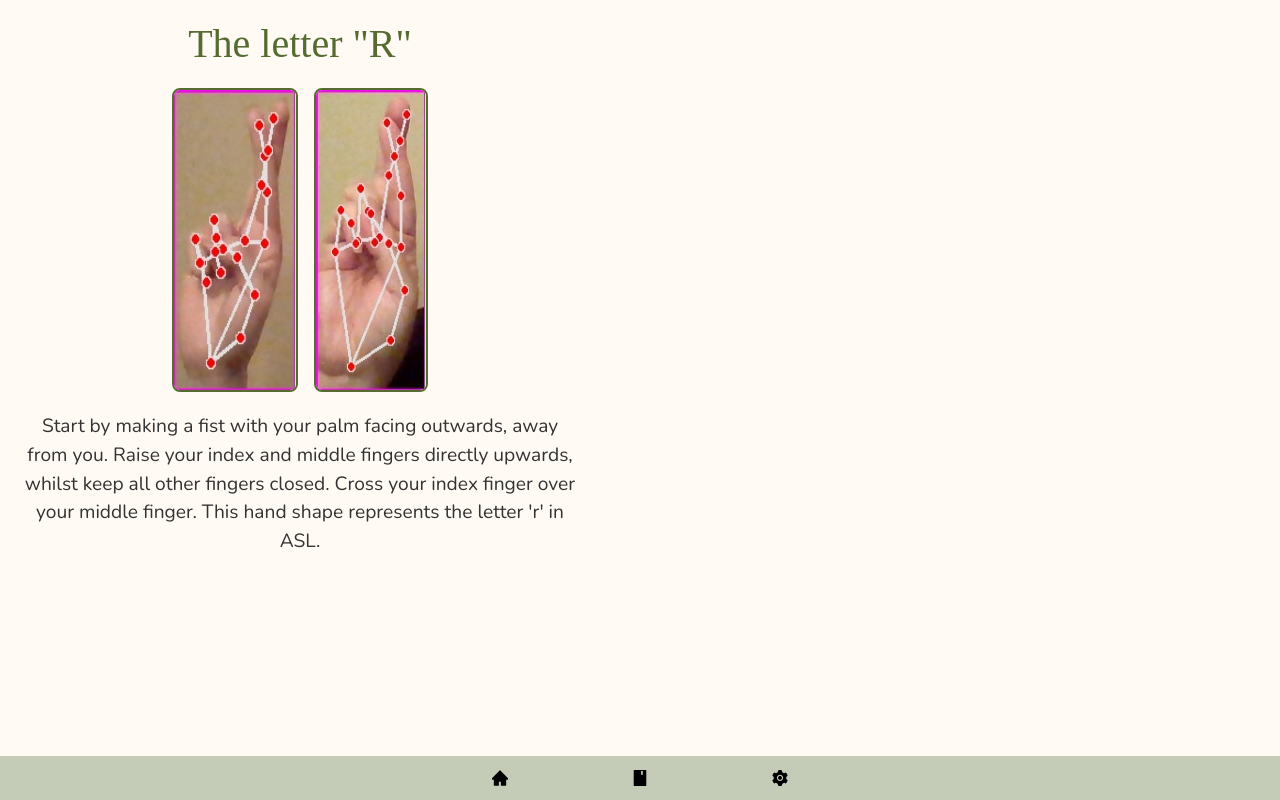
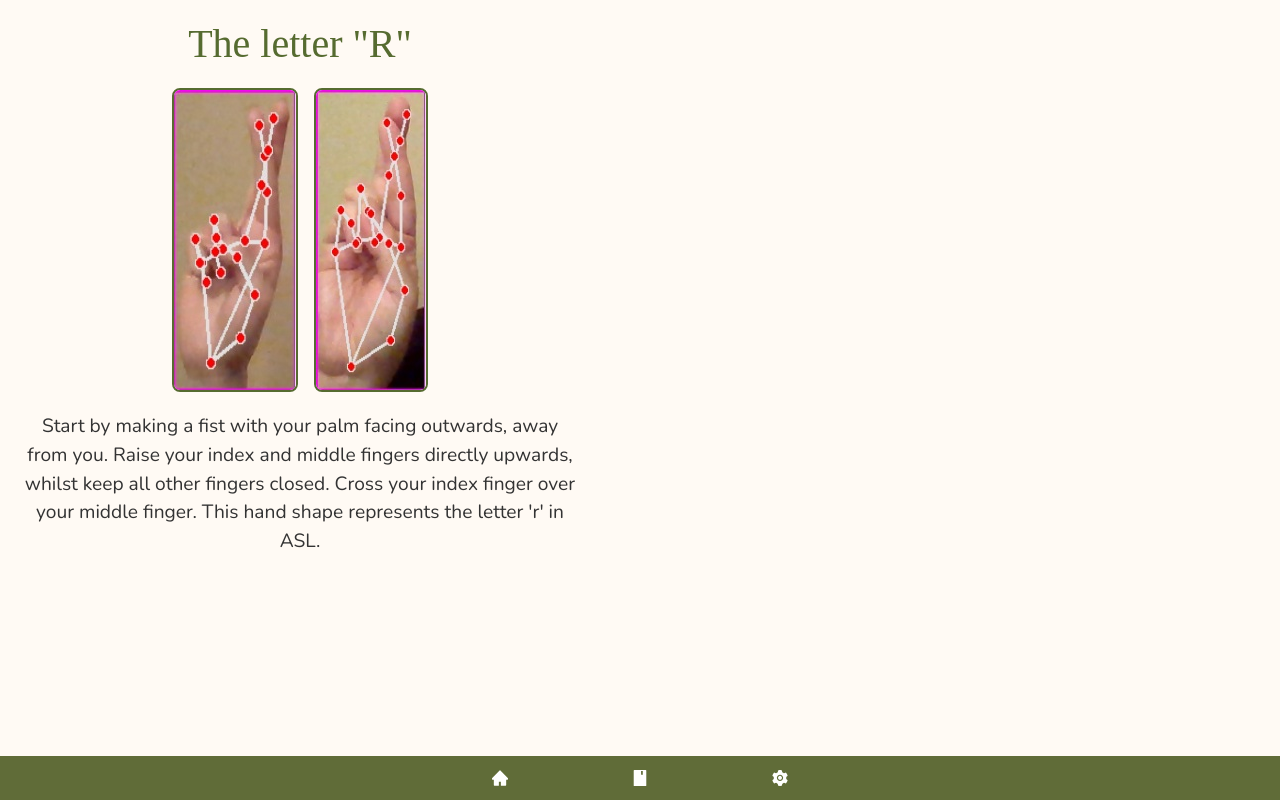
Before and after one commit to michaelvega/LearnASL, a React (Create React App) app: page /#/tutorial in a window 1280 px wide. Built offline with nearby package versions, Linux system fonts and the light colour scheme; a web font is replaced by a local one.

Commit message:
change color scheme

```diff
--- a/src/App.css
+++ b/src/App.css
@@ -1,9 +1,9 @@
 @import url('https://fonts.googleapis.com/css2?family=Inika:wght@400;700&family=Nunito:wght@400;600;700&family=Inria+Sans:wght@400;600;700&display=swap');
 
 :root {
-  --primary: #566B30;
-  --secondary: #C4CBB6;
-  --background: #FFFAF4;
+  --primary: #283618;
+  --secondary: #606c38;
+  --background: #fefae0;
 
   --titleFont: 'Inika', serif;
   --bodyFont: 'Nunito', sans-serif;
@@ -37,7 +37,7 @@
 
 .bottomnav button {
   float: left;
-  color: #000000;
+  color: #ffffff;
   text-align: center;
   padding: 14px 16px;
   text-decoration: none;
--- a/src/components/introduction/Introduction.css
+++ b/src/components/introduction/Introduction.css
@@ -98,6 +98,7 @@
 .bubbleText {
     font-family: var(--bodyFont);
     font-weight: bold;
+    color: white;
 }
 
 .aloe-avatar {
--- a/src/components/learn/Learn.js
+++ b/src/components/learn/Learn.js
@@ -75,6 +75,7 @@ function Learn() {
                     justifyContent: 'space-between',
                     maxWidth: '300px',
                     margin: '0 auto',
+                    marginBottom: "3rem",
                     gap: '1rem'
                 }}>
                     <Button className="bigGreenButton" type="primary" disabled={currentIndex === 0} onClick={handleBack}>
```
